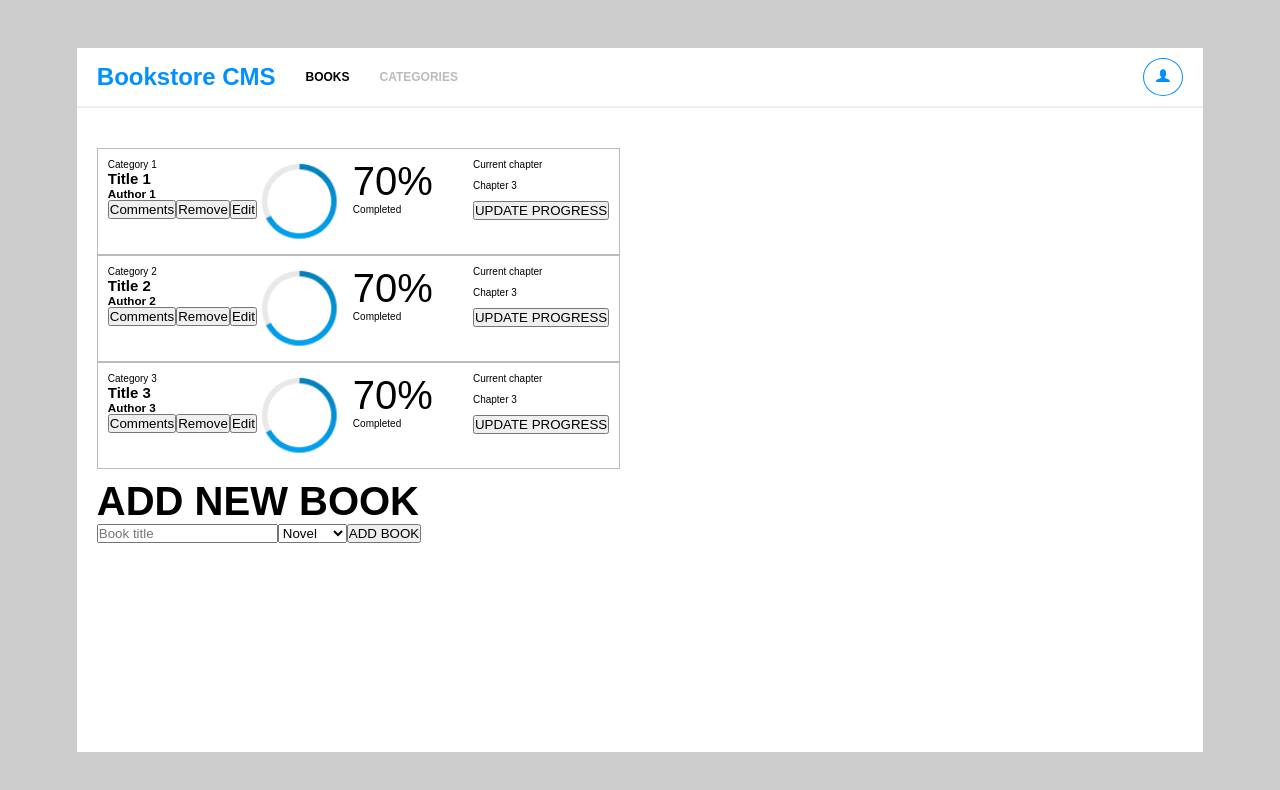
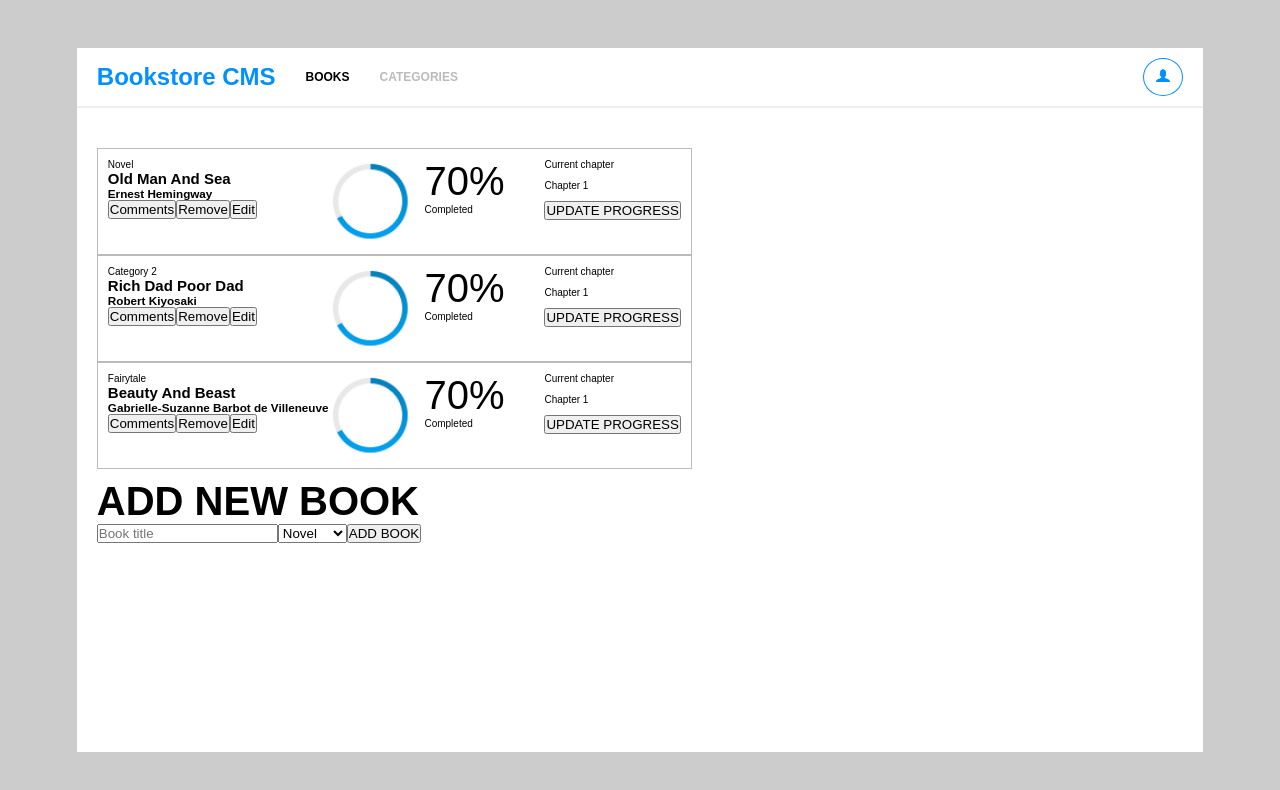
Before and after one commit to mukhammadrizooff/Bookstore, a React (Create React App) app: page /bookstore in a window 1280 px wide. Shown: the top 790 px of the page. Built offline with nearby package versions, Linux system fonts and the light colour scheme.

Commit message:
Fix stylelint errors

```diff
--- a/src/components/appBook.js
+++ b/src/components/appBook.js
@@ -6,19 +6,19 @@ const Books = () => (
   <section className="book-list-container">
     <section className="book-list">
       <ItemBook
-        title="Title 1"
-        author="Author 1"
-        categories="Category 1"
+        title="Old Man And Sea"
+        author="Ernest Hemingway"
+        categories="Novel"
       />
       <ItemBook
-        title="Title 2"
-        author="Author 2"
+        title="Rich Dad Poor Dad"
+        author="Robert Kiyosaki"
         categories="Category 2"
       />
       <ItemBook
-        title="Title 3"
-        author="Author 3"
-        categories="Category 3"
+        title="Beauty And Beast"
+        author="Gabrielle-Suzanne Barbot de Villeneuve"
+        categories="Fairytale"
       />
     </section>
     <Form />
--- a/src/components/elements.js
+++ b/src/components/elements.js
@@ -31,7 +31,7 @@ const ItemBook = (props) => {
         </div>
         <div className="progress-info">
           <span className="chapter-title">Current chapter</span>
-          <span className="chapter-number">Chapter 3</span>
+          <span className="chapter-number">Chapter 1</span>
           <button type="button">UPDATE PROGRESS</button>
         </div>
       </div>
--- a/src/components/pages.css
+++ b/src/components/pages.css
@@ -128,24 +128,16 @@ nav figure:hover {
   gap: 1rem;
 }
 
-/* Form */
+/* listForm */
 
 .form-container {
   width: 100%;
 }
 
-/* Categories */
+/* pageCat */
 
 .categories-container {
   height: 100%;
   margin-top: 4rem;
   text-align: center;
 }
-
-span {
-  font-size: 20rem;
-}
-
-h1 {
-  font-size: 4rem;
-}
```
